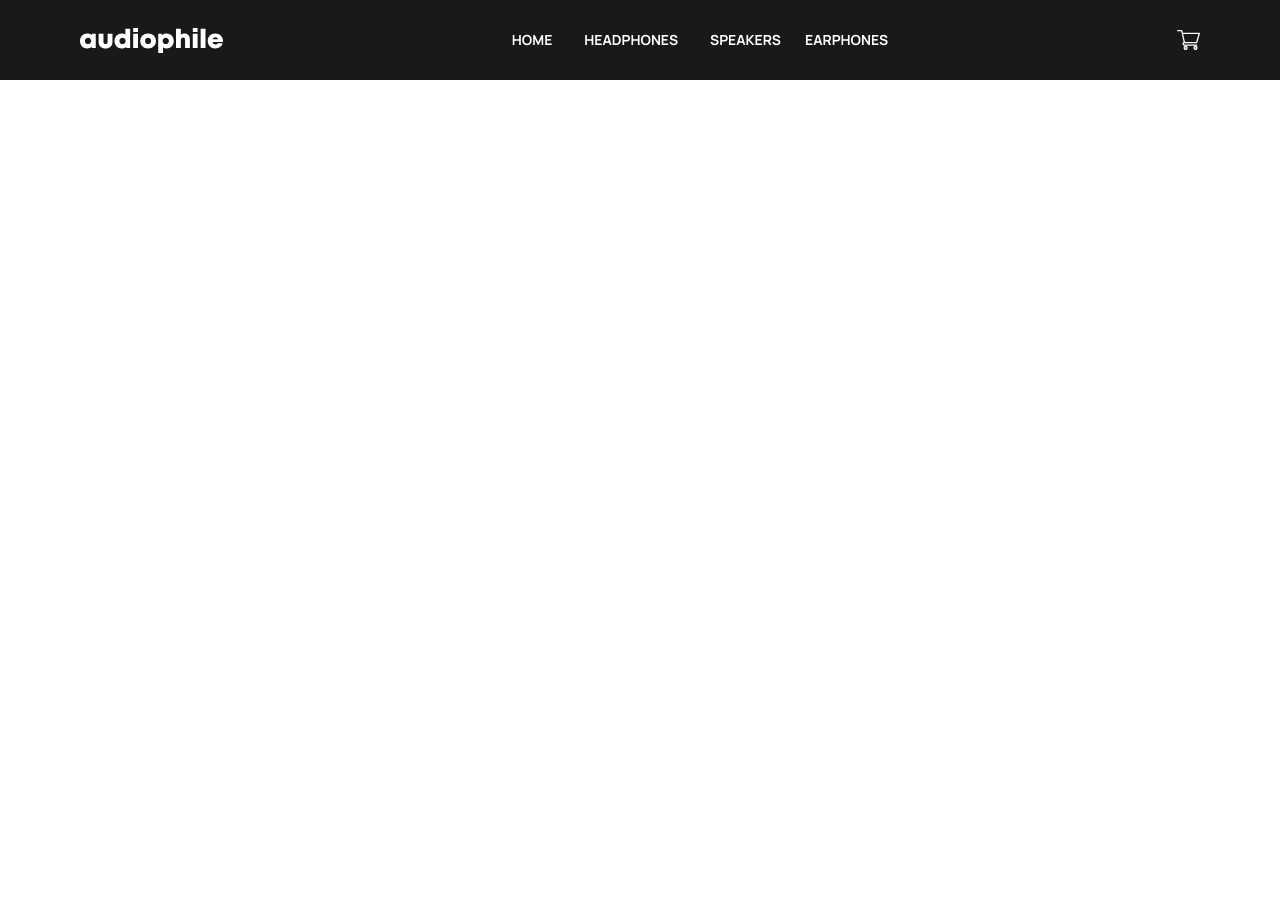
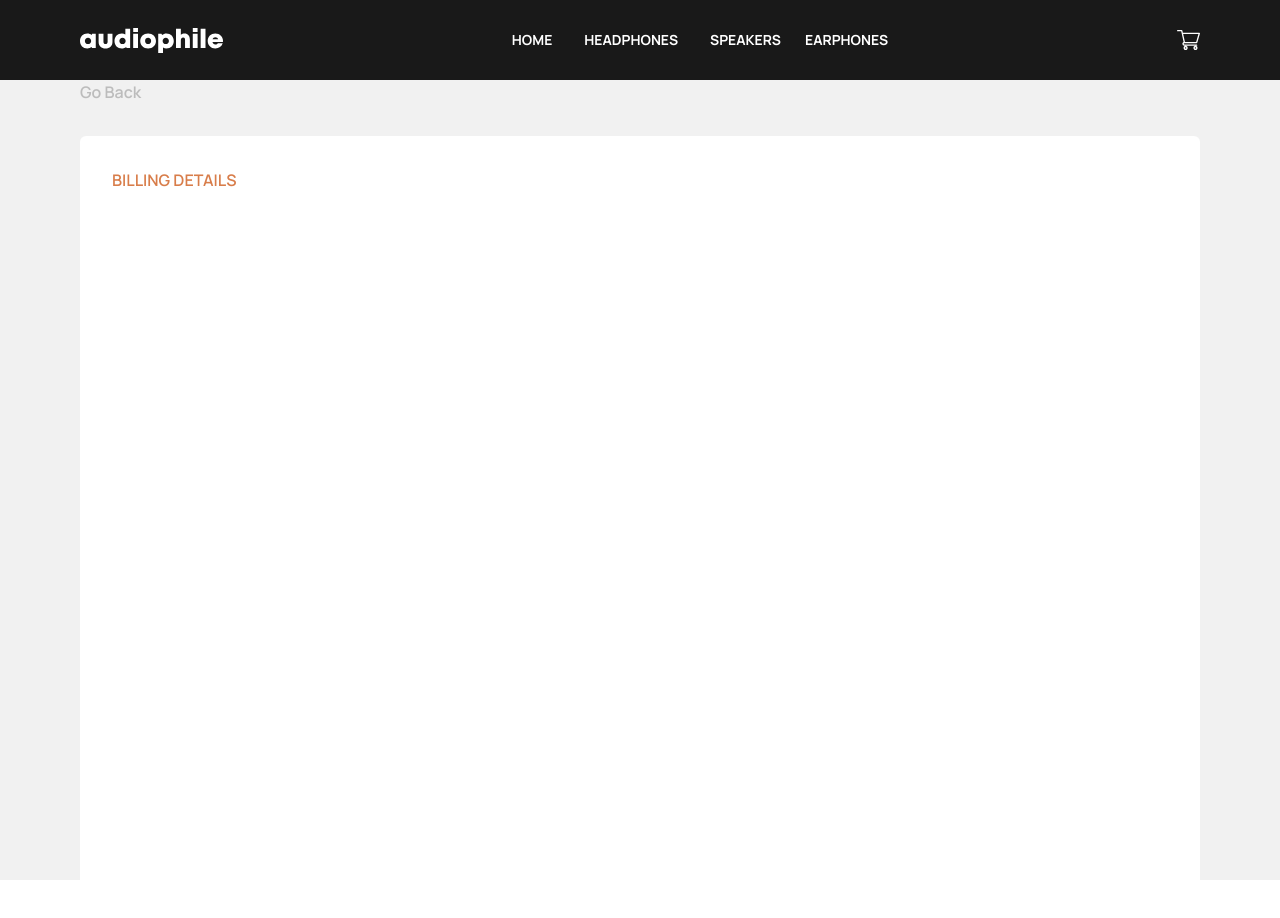
Before and after one commit to elghanbibadr/autophileEcommerce, a React (Vite) app: page /checkout in a window 1280 px wide. Shown: the top 918 px of the page. Before the commit the page ends 800 px from the top, so only its background shows below. Built offline with nearby package versions, Linux system fonts and the light colour scheme.

Commit message:
add the checkout page and add a a go back link

```diff
--- a/src/App.jsx
+++ b/src/App.jsx
@@ -7,6 +7,7 @@ import Earphones from './pages/earphone/Earphones'
 import Speakers from './pages/speakers/Speakers'
 import ProductDetails from './componenet/UI/ProductDetails'
 import ProductsIntroGridContainer from './componenet/UI/ProductsIntroGridContainer'
+import Checkout from './pages/checkout/Checkout'
 
 const App = () => {
   const [ProductsIntroGridContainerOpen,setProductIntroGridContainerOpen] = useState(false)
@@ -30,7 +31,7 @@ const App = () => {
      <Route path="/speakers/:slug" element={<ProductDetails />}/>
     <Route path="/earphones" element={<Earphones />} />
     <Route path="/earphones/:slug" element={<ProductDetails />}/>
-
+    <Route path="/checkout" element={<Checkout />}/>
   </Routes>
   </>
   )
--- a/src/componenet/UI/ItemsInTheCard.jsx
+++ b/src/componenet/UI/ItemsInTheCard.jsx
@@ -1,16 +1,15 @@
 import React, { useContext } from 'react'
-import earphoneImg from "../../../public/images/cart/image-yx1-earphones.jpg"
-import IncreaseQuantityBox from './IncreaseQuantityBox'
+import { Link } from 'react-router-dom'
 import Btn from './Btn'
 import { AppContext } from '../../store/AppContext'
 const ItemsInTheCard = (props) => {
-  const {addedItemsToCard,itemInCardNumber,SetItemInCardNumber,setAddedItemsToCard}=useContext(AppContext)
+  const {addedItemsToCard,itemInCardNumber,setBackdropIsOpen,setAddedItemsToCard}=useContext(AppContext)
   const total=addedItemsToCard.reduce((sum, item) => {
     return sum +  item.quantity* Number(item.price);
   }, 0);
 
 
-
+  const handleCheckoutBtnClicked=() => setBackdropIsOpen(false);
   const handleRemoveAllClicked=()=>{setAddedItemsToCard([])}
 
   return (
@@ -41,7 +40,9 @@ const ItemsInTheCard = (props) => {
           <p className='text-paleBlack font-semibold'>TOTAL</p>
           <h4 className='text-black'>${total}</h4>
         </div>
-        <Btn className='bg-orange w-full mt-10 text-white' text="CHECKOUT"/>
+        <Link to="/checkout" onClick={handleCheckoutBtnClicked}>
+          <Btn className='bg-orange w-full mt-10 text-white' text="CHECKOUT"/>
+        </Link>
 
     </div>
   )
--- a/src/pages/checkout/Checkout.jsx
+++ b/src/pages/checkout/Checkout.jsx
@@ -1,8 +1,22 @@
 import React from 'react'
+import { Link } from 'react-router-dom'
+import { useNavigate} from 'react-router-dom';
+import Container from '../../componenet/UI/Container'
+const Checkout = () => {
+  const navigate = useNavigate();
 
-const Checkout = () => {
+  const handleBackClick = () => {
+    navigate(-1);
+  };
+
   return (
-    <div>Checkout</div>
+    <Container className='bg-lightGray h-screen' >
+     <Link onClick={handleBackClick} className='text-lightBlack  font-semibold'>Go Back</Link>
+    {/* checkkout info */}
+     <div className='bg-white h-screen p-8 rounded-md mt-8 '>
+      <h6 className='text-orange uppercase text-[1rem] font-semibold'>billing details</h6>
+     </div>
+    </Container>
   )
 }
 
--- a/src/pages/home/Nav.jsx
+++ b/src/pages/home/Nav.jsx
@@ -10,7 +10,8 @@ import { useContext } from 'react'
 import { AppContext } from '../../store/AppContext'
 
 const Nav = (props) => {
-    const [backdropIsOpen,setBackdropIsOpen] = useState(false)
+    const {backdropIsOpen,setBackdropIsOpen} = useContext(AppContext)
+
     const {itemInCardNumber}=useContext(AppContext)
     const handleCardShopClicked=()=>{
         setBackdropIsOpen(true)
--- a/src/store/AppContext.jsx
+++ b/src/store/AppContext.jsx
@@ -4,6 +4,7 @@ export const AppContext = createContext(null);
 export const AppContextProvider = ({ children }) => {
   const [itemInCardNumber, SetItemInCardNumber] =useState(0)
   const [addedItemsToCard,setAddedItemsToCard]=useState([])
+  const [backdropIsOpen,setBackdropIsOpen] = useState(false)
   const [itemQuantity,setItemQuantity]=useState(0)
 console.log(addedItemsToCard)
   const value = {
@@ -12,7 +13,9 @@ console.log(addedItemsToCard)
    addedItemsToCard,
    setAddedItemsToCard,
   itemQuantity,
-  setItemQuantity
+  setItemQuantity,
+  backdropIsOpen,
+  setBackdropIsOpen
 
   }
 
```
Also changed, not shown: src/pages/checkout/SummaryCard.jsx (added).
